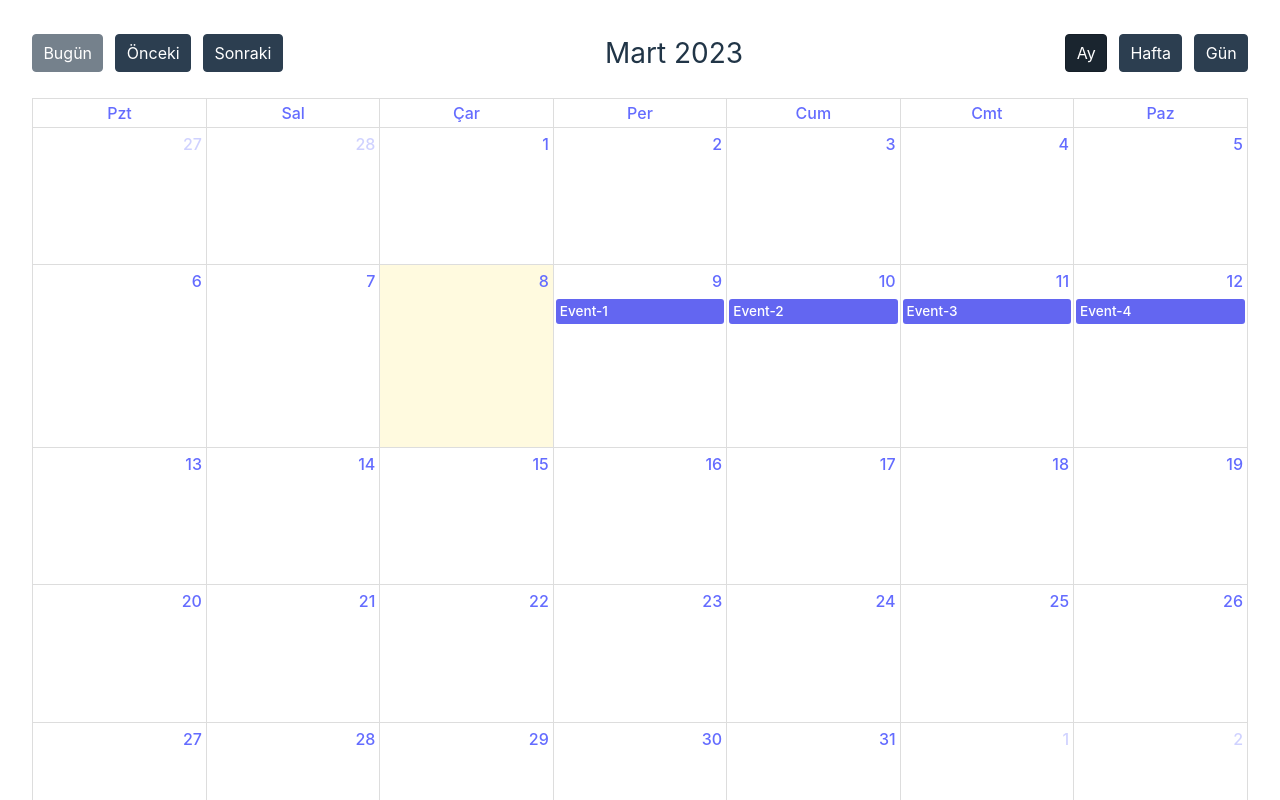
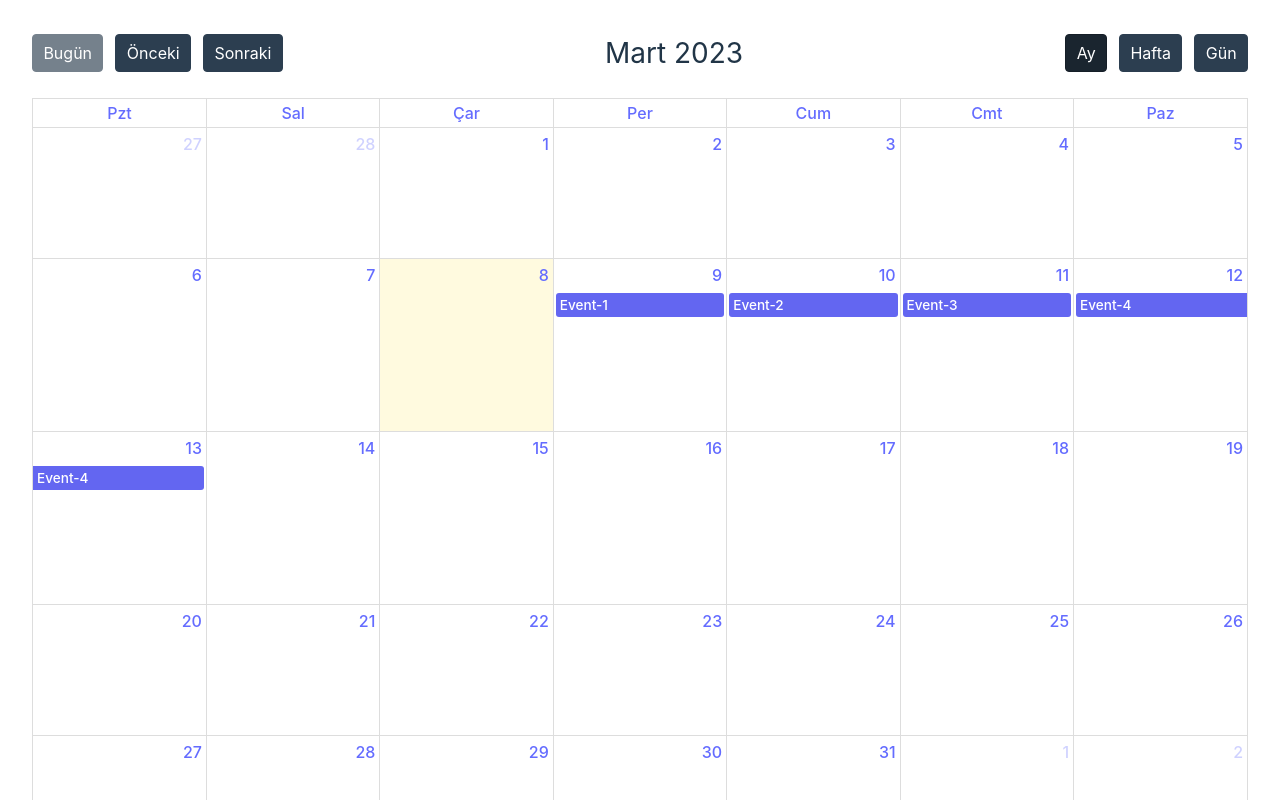
Before and after one commit to UlftKcy/react-fullcalendar, a React (Vite) app: page / in a window 1280 px wide. Shown: the top 800 px of the page. Built offline with nearby package versions, Linux system fonts and the light colour scheme.

Commit message:
updated calandar and slice

```diff
--- a/src/components/Calendar.tsx
+++ b/src/components/Calendar.tsx
@@ -3,7 +3,7 @@ import dayGridPlugin from "@fullcalendar/daygrid";
 import timeGridPlugin from "@fullcalendar/daygrid";
 import interactionPlugin, { DateClickArg } from "@fullcalendar/interaction";
 import allLocales from "@fullcalendar/core/locales-all";
-import { useRef, useState } from "react";
+import { useState } from "react";
 import { EventContentArg } from "@fullcalendar/core";
 import { useModal } from "../hooks/useModal";
 import { useAppSelector } from "../hooks/redux-helper";
@@ -14,7 +14,6 @@ import ModalUpdateEvent from "./updateEvent/ModalUpdateEvent";
 
 const Calendar = () => {
   const { isShowing, onToggle } = useModal();
-  const calendarRef = useRef<any>();
   const [mode, setMode] = useState("create");
   const dispatch = useDispatch();
   const events = useAppSelector((state) => state.eventReducer.events);
@@ -51,7 +50,6 @@ const Calendar = () => {
   return (
     <div>
       <FullCalendar
-        ref={calendarRef}
         plugins={[dayGridPlugin, timeGridPlugin, interactionPlugin]}
         buttonText={{
           prev: "Önceki",
@@ -73,11 +71,8 @@ const Calendar = () => {
         eventClick={handleEventClick}
         eventDrop={handleEventDrop}
         select={handleDateSelect}
-        dateClick={(e: DateClickArg) => {
-          /* console.log(e); */
-        }}
       />
-      {(isShowing && mode === "create") && <ModalCreateEvent onToggle={onToggle} mode="create"/>}
+      {(isShowing && mode === "create") && <ModalCreateEvent onToggle={onToggle} mode="create" />}
       {(isShowing && mode === "update") && <ModalUpdateEvent onToggle={onToggle} mode="update" />}
     </div>
   );
--- a/src/components/Form.tsx
+++ b/src/components/Form.tsx
@@ -127,7 +127,7 @@ const Form = (props: IFormProps) => {
         <div className="py-3 px-8 flex justify-end">
           <Button
             type="submit"
-            className="px-3 py-1 bg-indigo-600 text-white font-normal hover:bg-indigo-500 border-0 focus:outline-none tracking-wide mr-2"
+            className="px-3 py-1 bg-green-600 text-white font-normal hover:bg-green-500 border-0 focus:outline-none tracking-wide mr-2"
           >
             Save
           </Button>
@@ -136,7 +136,7 @@ const Form = (props: IFormProps) => {
         <div className="py-3 px-8 flex justify-end">
           <Button
             type="submit"
-            className="px-3 py-1 bg-amber-600 text-white font-normal hover:bg-amber-500 border-0 focus:outline-none tracking-wide mr-2"
+            className="px-3 py-1 bg-orange-600 text-white font-normal hover:bg-orange-500 border-0 focus:outline-none tracking-wide mr-2"
           >
             Update
           </Button>
--- a/src/features/events/eventSlice.ts
+++ b/src/features/events/eventSlice.ts
@@ -19,9 +19,9 @@ const defaultEvents: EventDataTypes[] = [
   {
     id: "2",
     title: "Event-2",
-    start: "2023-03-10T00:00:00",
-    end: "2023-03-10T23:59:00",
-    allDay: true,
+    start: "2023-03-10T09:00:00",
+    end: "2023-03-10T17:00:00",
+    allDay: false,
   },
   {
     id: "3",
@@ -33,9 +33,9 @@ const defaultEvents: EventDataTypes[] = [
   {
     id: "4",
     title: "Event-4",
-    start: "2023-03-12T00:00:00",
-    end: "2023-03-12T23:59:00",
-    allDay: true,
+    start: "2023-03-12T10:00:00",
+    end: "2023-03-13T15:59:00",
+    allDay: false,
   },
 ];
 
```
